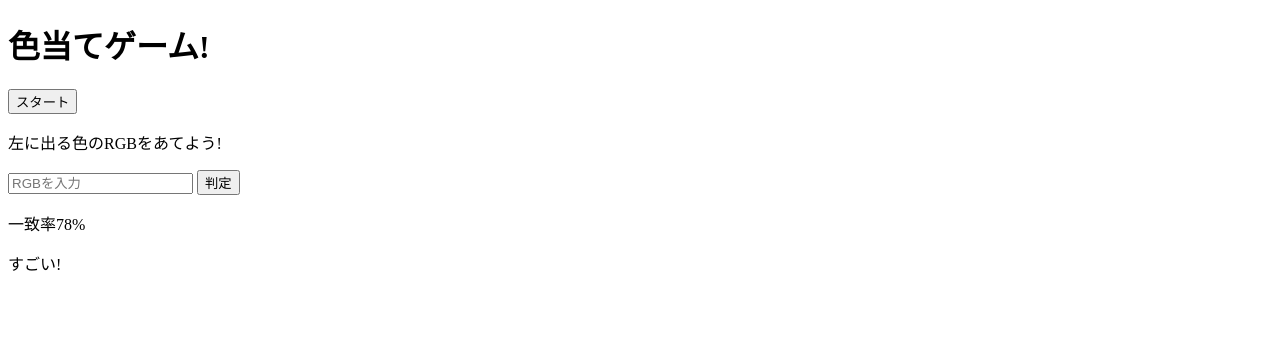
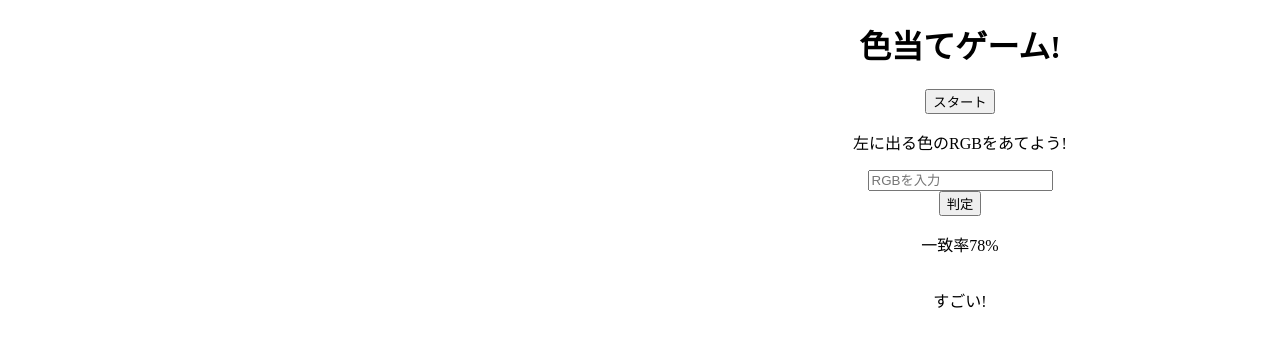
Before and after one commit to mugicoa653-maker/find_RGB, a plain HTML site: page index.html in a window 1280 px wide. Drawn offline with Linux system fonts and the light colour scheme.

Commit message:
スタイルシートを追加し、レイアウトを整えました

```diff
--- a/style.css
+++ b/style.css
@@ -0,0 +1,17 @@
+body{
+  margin: 0;
+}
+main {
+  display: flex;
+  flex-direction: row;
+  height: 100vh;
+}
+div#rgb-area {
+  width: 50%;
+}
+div#user-area {
+  width: 50%;
+  display: flex;
+  flex-direction: column;
+  align-items: center;
+}
```
Also changed, not shown: index.html (line endings or trailing spaces).
